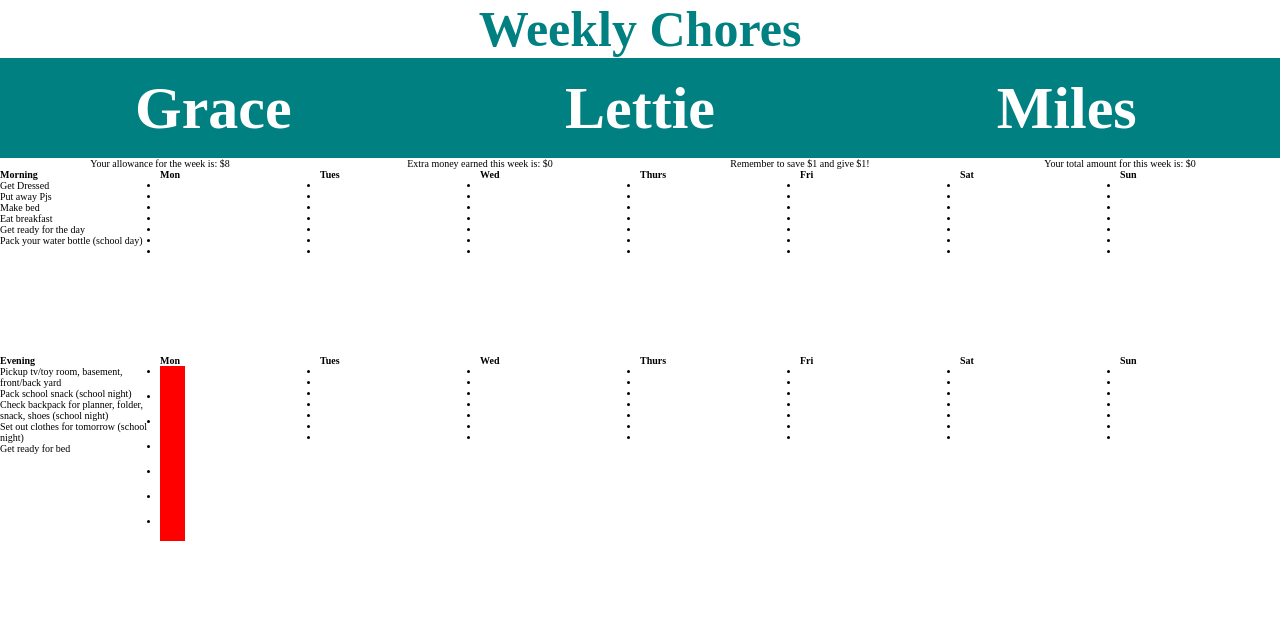
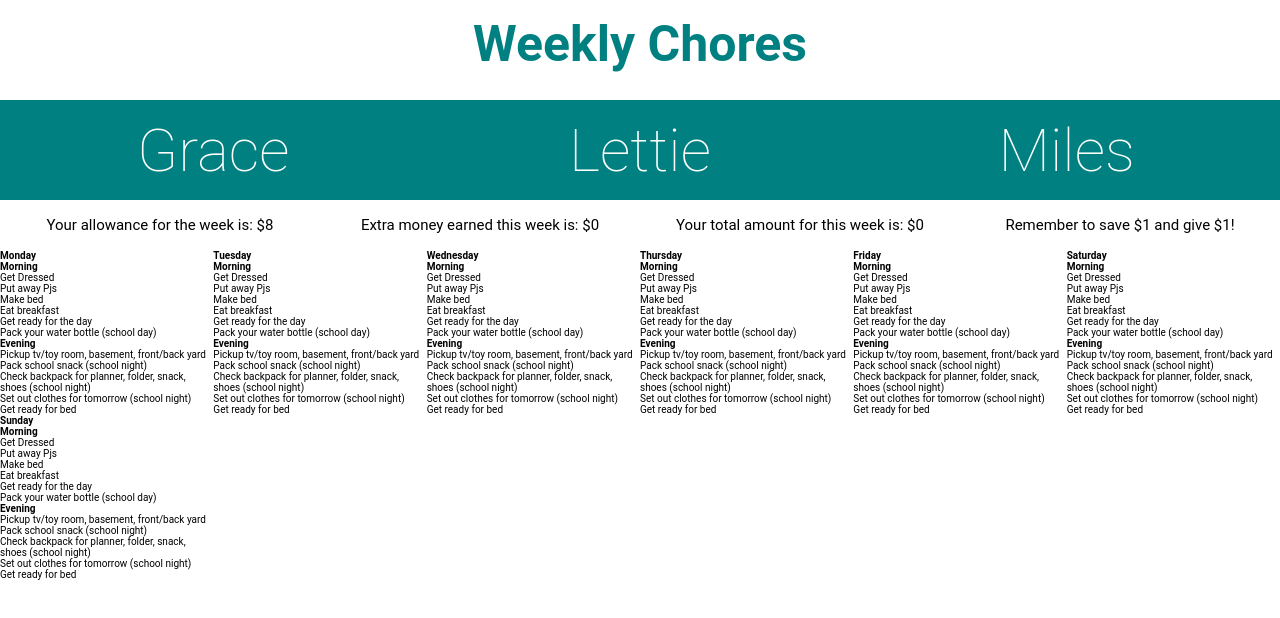
Before and after one commit to klynner33/chores-app, a plain HTML site: page index.html in a window 1280 px wide. Drawn offline with Linux system fonts and the light colour scheme.

Commit message:
Reworked chore chart

```diff
--- a/index.html
+++ b/index.html
@@ -16,11 +16,13 @@
     <section class="allowance-total">
         <p>Your allowance for the week is: $<span>8</span></p>
         <p>Extra money earned this week is: $<span>0</span></p>
+        <p>Your total amount for this week is: $<span>0</span></p>
         <p>Remember to save $1 and give $1!</p>
-        <p>Your total amount for this week is: $<span>0</span></p>
     </section>
     <section class="morning-evening-chart">
+
         <div>
+            <h3 class="day">Monday</h3>
                 <h3>Morning</h3>
                 <ul>
                     <li>Get Dressed</li>
@@ -30,95 +32,6 @@
                     <li>Get ready for the day</li>
                     <li>Pack your water bottle (school day)</li>
                 </ul>
-        </div>
-        <div>
-            <h3>Mon</h3>
-            <ul>
-                <li></li>
-                <li></li>
-                <li></li>
-                <li></li>
-                <li></li>
-                <li></li>
-                <li></li>
-            </ul>
-        </div>
-        <div>
-            <h3>Tues</h3>
-            <ul>
-                <li></li>
-                <li></li>
-                <li></li>
-                <li></li>
-                <li></li>
-                <li></li>
-                <li></li>
-            </ul>
-        </div>
-        <div>
-            <h3>Wed</h3>
-            <ul>
-                <li></li>
-                <li></li>
-                <li></li>
-                <li></li>
-                <li></li>
-                <li></li>
-                <li></li>
-            </ul>
-        </div>
-        <div>
-            <h3>Thurs</h3>
-            <ul>
-                <li></li>
-                <li></li>
-                <li></li>
-                <li></li>
-                <li></li>
-                <li></li>
-                <li></li>
-            </ul>
-        </div>
-        <div>
-            <h3>Fri</h3>
-            <ul>
-                <li></li>
-                <li></li>
-                <li></li>
-                <li></li>
-                <li></li>
-                <li></li>
-                <li></li>
-            </ul>
-        </div>
-        <div>
-            <h3>Sat</h3>
-            <ul>
-                <li></li>
-                <li></li>
-                <li></li>
-                <li></li>
-                <li></li>
-                <li></li>
-                <li></li>
-            </ul>
-        </div>
-        <div>
-            <h3>Sun</h3>
-            <ul>
-                <li></li>
-                <li></li>
-                <li></li>
-                <li></li>
-                <li></li>
-                <li></li>
-                <li></li>
-            </ul>
-        </div>
-
-
-
-        <div>
                 <h3>Evening</h3>
                 <ul>
                     <li>Pickup tv/toy room, basement, front/back yard</li>
@@ -129,90 +42,125 @@
                 </ul>
         </div>
         <div>
-            <h3>Mon</h3>
+            <h3 class="day">Tuesday</h3>
+            <h3>Morning</h3>
                 <ul>
-                <li class="red-block"></li>
-                <li class="red-block"></li>
-                <li class="red-block"></li>
-                <li class="red-block"></li>
-                <li class="red-block"></li>
-                <li class="red-block"></li>
-                <li class="red-block"></li>
+                    <li>Get Dressed</li>
+                    <li>Put away Pjs</li>
+                    <li>Make bed</li>
+                    <li>Eat breakfast</li>
+                    <li>Get ready for the day</li>
+                    <li>Pack your water bottle (school day)</li>
+                </ul>
+                <h3>Evening</h3>
+                <ul>
+                    <li>Pickup tv/toy room, basement, front/back yard</li>
+                    <li>Pack school snack (school night)</li>
+                    <li>Check backpack for planner, folder, snack, shoes (school night)</li>
+                    <li>Set out clothes for tomorrow (school night)</li>
+                    <li>Get ready for bed</li>
                 </ul>
         </div>
         <div>
-            <h3>Tues</h3>
+            <h3 class="day">Wednesday</h3>
+            <h3>Morning</h3>
                 <ul>
-                <li class="orange-block"></li>
-                <li class="orange-block"></li>
-                <li class="orange-block"></li>
-                <li class="orange-block"></li>
-                <li class="orange-block"></li>
-                <li class="orange-block"></li>
-                <li class="orange-block"></li>
+                    <li>Get Dressed</li>
+                    <li>Put away Pjs</li>
+                    <li>Make bed</li>
+                    <li>Eat breakfast</li>
+                    <li>Get ready for the day</li>
+                    <li>Pack your water bottle (school day)</li>
+                </ul>
+                <h3>Evening</h3>
+                <ul>
+                    <li>Pickup tv/toy room, basement, front/back yard</li>
+                    <li>Pack school snack (school night)</li>
+                    <li>Check backpack for planner, folder, snack, shoes (school night)</li>
+                    <li>Set out clothes for tomorrow (school night)</li>
+                    <li>Get ready for bed</li>
                 </ul>
         </div>
         <div>
-            <h3>Wed</h3>
+            <h3 class="day">Thursday</h3>
+            <h3>Morning</h3>
                 <ul>
-                <li class="yellow-block"></li>
-                <li class="yellow-block"></li>
-                <li class="yellow-block"></li>
-                <li class="yellow-block"></li>
-                <li class="yellow-block"></li>
-                <li class="yellow-block"></li>
-                <li class="yellow-block"></li>
+                    <li>Get Dressed</li>
+                    <li>Put away Pjs</li>
+                    <li>Make bed</li>
+                    <li>Eat breakfast</li>
+                    <li>Get ready for the day</li>
+                    <li>Pack your water bottle (school day)</li>
+                </ul>
+                <h3>Evening</h3>
+                <ul>
+                    <li>Pickup tv/toy room, basement, front/back yard</li>
+                    <li>Pack school snack (school night)</li>
+                    <li>Check backpack for planner, folder, snack, shoes (school night)</li>
+                    <li>Set out clothes for tomorrow (school night)</li>
+                    <li>Get ready for bed</li>
                 </ul>
         </div>
         <div>
-            <h3>Thurs</h3>
+            <h3 class="day">Friday</h3>
+            <h3>Morning</h3>
                 <ul>
-                <li class="green-block"></li>
-                <li class="green-block"></li>
-                <li class="green-block"></li>
-                <li class="green-block"></li>
-                <li class="green-block"></li>
-                <li class="green-block"></li>
-                <li class="green-block"></li>
+                    <li>Get Dressed</li>
+                    <li>Put away Pjs</li>
+                    <li>Make bed</li>
+                    <li>Eat breakfast</li>
+                    <li>Get ready for the day</li>
+                    <li>Pack your water bottle (school day)</li>
+                </ul>
+                <h3>Evening</h3>
+                <ul>
+                    <li>Pickup tv/toy room, basement, front/back yard</li>
+                    <li>Pack school snack (school night)</li>
+                    <li>Check backpack for planner, folder, snack, shoes (school night)</li>
+                    <li>Set out clothes for tomorrow (school night)</li>
+                    <li>Get ready for bed</li>
                 </ul>
         </div>
         <div>
-            <h3>Fri</h3>
+            <h3 class="day">Saturday</h3>
+            <h3>Morning</h3>
                 <ul>
-                <li class="blue-block"></li>
-                <li class="blue-block"></li>
-                <li class="blue-block"></li>
-                <li class="blue-block"></li>
-                <li class="blue-block"></li>
-                <li class="blue-block"></li>
-                <li class="blue-block"></li>
+                    <li>Get Dressed</li>
+                    <li>Put away Pjs</li>
+                    <li>Make bed</li>
+                    <li>Eat breakfast</li>
+                    <li>Get ready for the day</li>
+                    <li>Pack your water bottle (school day)</li>
+                </ul>
+                <h3>Evening</h3>
+                <ul>
+                    <li>Pickup tv/toy room, basement, front/back yard</li>
+                    <li>Pack school snack (school night)</li>
+                    <li>Check backpack for planner, folder, snack, shoes (school night)</li>
+                    <li>Set out clothes for tomorrow (school night)</li>
+                    <li>Get ready for bed</li>
                 </ul>
         </div>
         <div>
-            <h3>Sat</h3>
+            <h3 class="day">Sunday</h3>
+            <h3>Morning</h3>
                 <ul>
-                <li class="indigo-block"></li>
-                <li class="indigo-block"></li>
-                <li class="indigo-block"></li>
-                <li class="indigo-block"></li>
-                <li class="indigo-block"></li>
-                <li class="indigo-block"></li>
-                <li class="indigo-block"></li>
+                    <li>Get Dressed</li>
+                    <li>Put away Pjs</li>
+                    <li>Make bed</li>
+                    <li>Eat breakfast</li>
+                    <li>Get ready for the day</li>
+                    <li>Pack your water bottle (school day)</li>
+                </ul>
+                <h3>Evening</h3>
+                <ul>
+                    <li>Pickup tv/toy room, basement, front/back yard</li>
+                    <li>Pack school snack (school night)</li>
+                    <li>Check backpack for planner, folder, snack, shoes (school night)</li>
+                    <li>Set out clothes for tomorrow (school night)</li>
+                    <li>Get ready for bed</li>
                 </ul>
         </div>
-        <div>
-            <h3>Sun</h3>
-            <ul>
-                <li class="violet-block"></li>
-                <li class="violet-block"></li>
-                <li class="violet-block"></li>
-                <li class="violet-block"></li>
-                <li class="violet-block"></li>
-                <li class="violet-block"></li>
-                <li class="violet-block"></li>
-            </ul>
-        </div>
-
 
     </section>
 </body>
--- a/style.css
+++ b/style.css
@@ -3,12 +3,16 @@
     margin: 0;
     padding: 0;
     font-size: 10px;
+    font-family: 'Roboto', sans-serif;
 }
 
 h1 {
     text-align: center;
     font-size: 5rem;
     color: teal;
+    font-weight: 700;
+    height: 100px;
+    padding-top: 15px;
 }
 
 .name-container {
@@ -22,24 +26,26 @@ h1 {
     font-size: 6rem;
     place-self: center;
     color: white;
+    font-weight: 100;
+
 }
 
 .allowance-total {
     display: grid;
     grid-template-columns: repeat(4, 1fr);
+    height: 50px;
 }
 
-.allowance-total > p {
+.allowance-total > p, .allowance-total > p > span {
     place-self: center;
+    font-size: 1.5rem;
 }
 
 .morning-evening-chart {
 display: grid;
-grid-template: repeat(4, 1fr) / repeat(8, 1fr);
+grid-template-columns: repeat(6, 1fr);
 }
 
-.red-block {
-    background-color: red;
-    width: 25px;
-    height: 25px;
+li {
+    list-style: none;
 }
```
Lines whose indentation alone changed are shown as unchanged.
